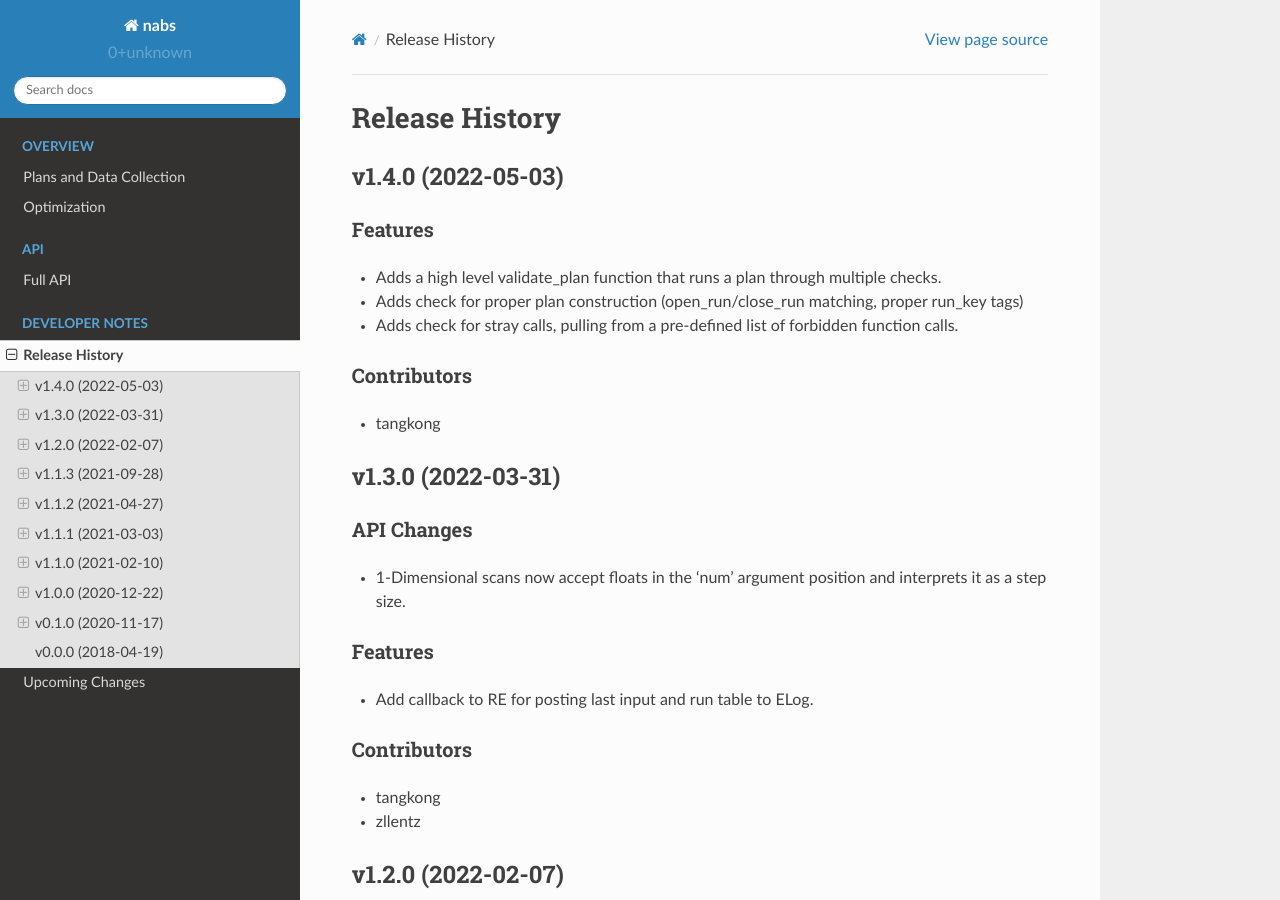
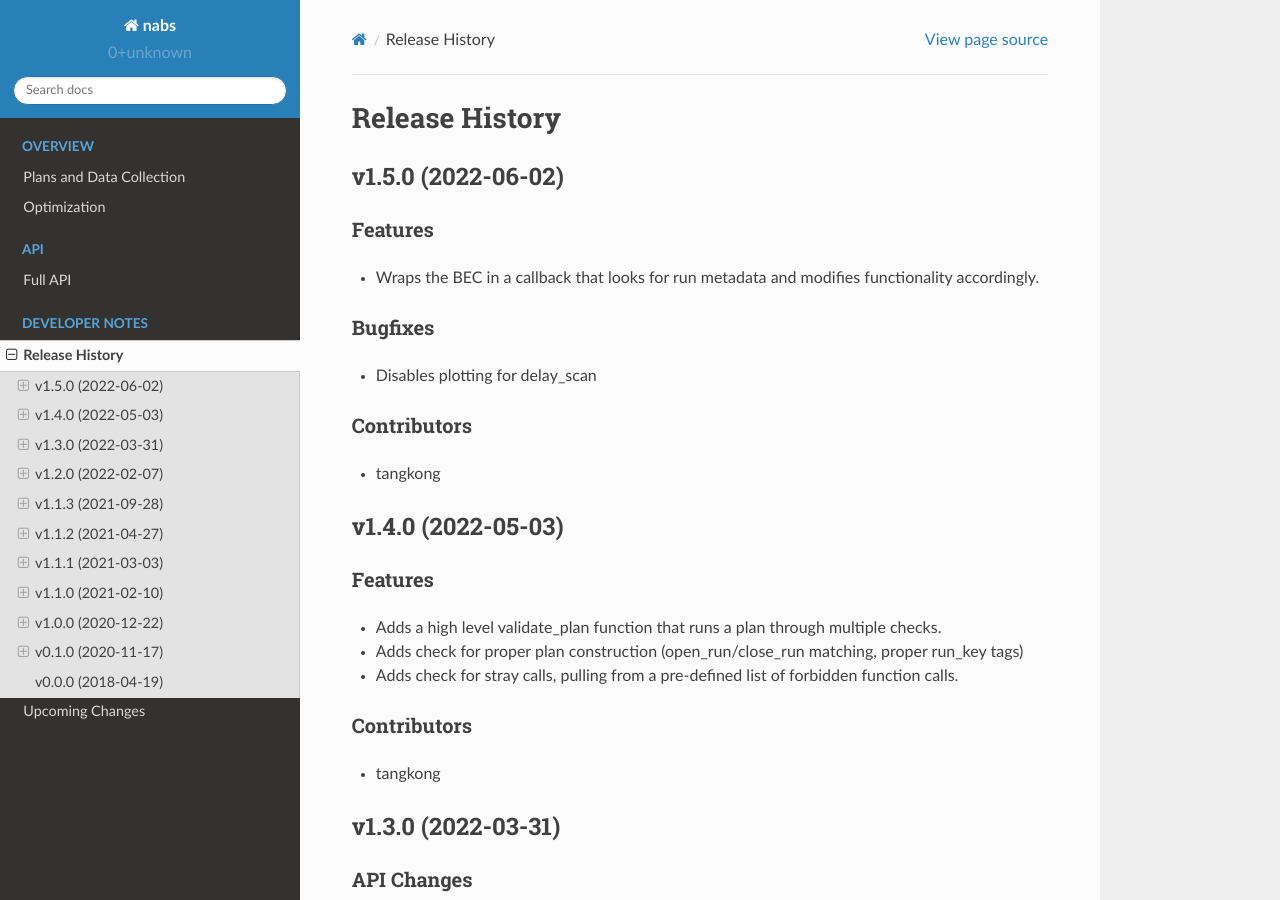
Before and after one commit to pcdshub/nabs, a Sphinx documentation site: the page built from docs/source/releases.rst, in a window 1280 px wide and 900 px high. Built offline with Sphinx 7.4.7 and the Read the Docs theme 2.0.0, drawn with Linux system fonts in a browser that asks for light colours.

Commit message:
DOC: run the release notes script

```diff
--- a/docs/source/releases.rst
+++ b/docs/source/releases.rst
@@ -1,5 +1,23 @@
 Release History
 ###############
+
+
+v1.5.0 (2022-06-02)
+===================
+
+Features
+--------
+- Wraps the BEC in a callback that looks for run metadata and modifies
+  functionality accordingly.
+
+Bugfixes
+--------
+- Disables plotting for delay_scan
+
+Contributors
+------------
+- tangkong
+
 
 v1.4.0 (2022-05-03)
 ===================
```
Also changed, not shown: docs/source/upcoming_release_notes/61-BEC_reads_metadata.rst (deleted, +0 -23 lines).
